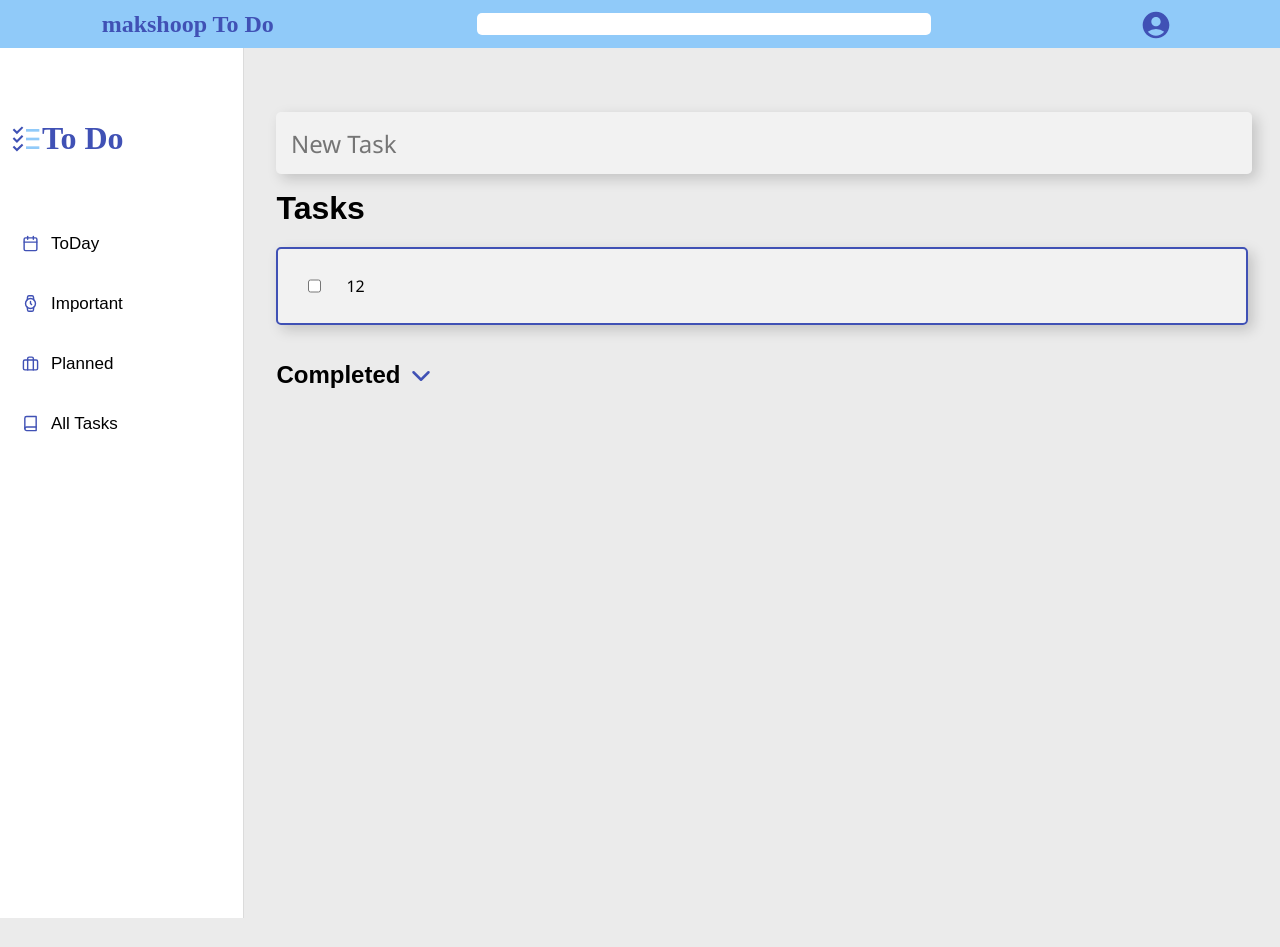
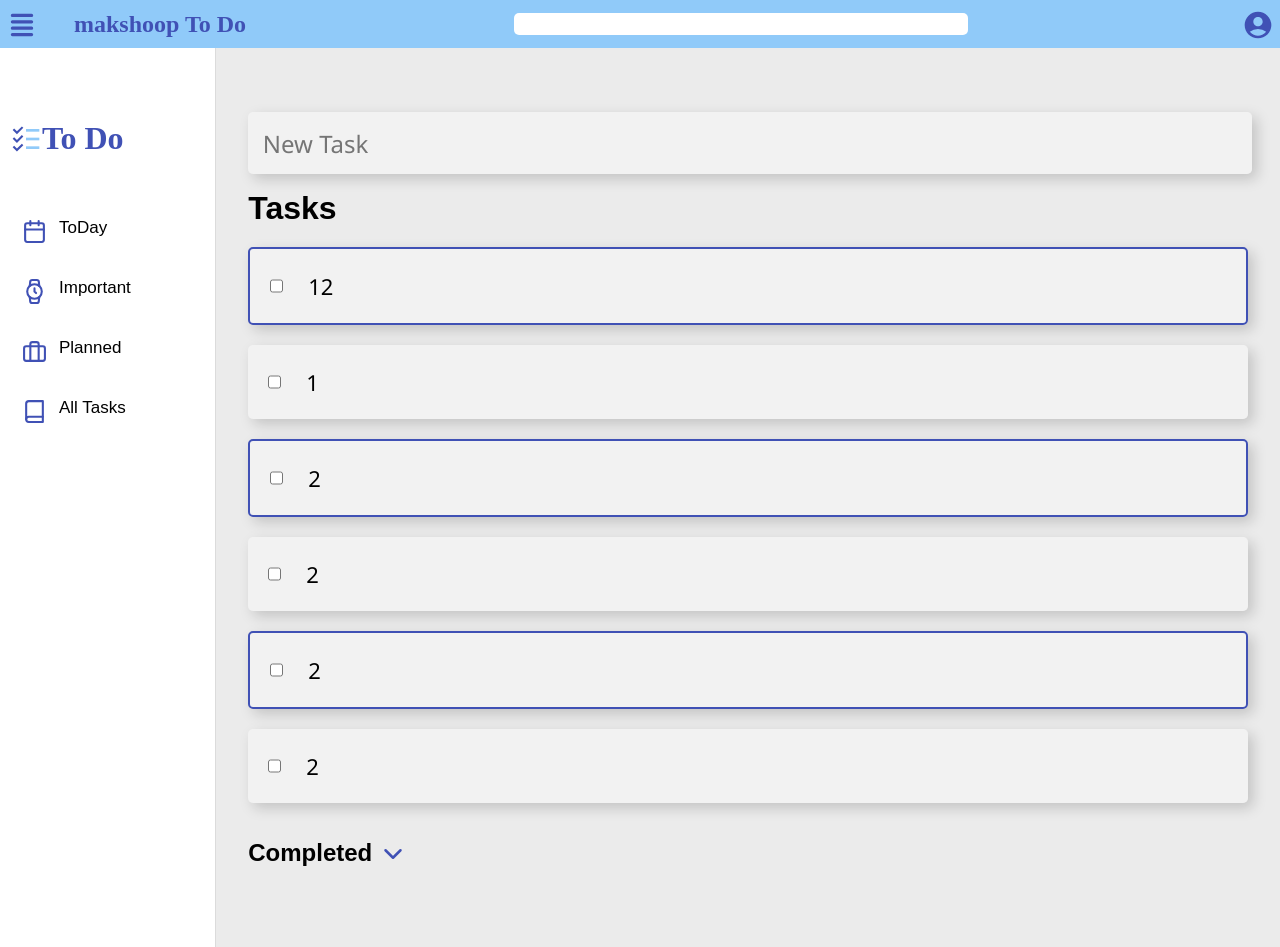
Before and after one commit to makshoop/ToDo, a React (Vite) app: page / in a window 1280 px wide. Before the commit the page ends 918 px from the top, so only its background shows below. Built offline with nearby package versions, Linux system fonts and the light colour scheme; data requests are answered from the project's data file; a web font is replaced by a local one.

Commit message:
fix font-size for taskCard

```diff
--- a/db.json
+++ b/db.json
@@ -7,6 +7,46 @@
       "today": false,
       "important": true,
       "planned": false
+    },
+    {
+      "id": 1677196068332,
+      "title": "1",
+      "completed": false,
+      "today": false,
+      "important": false,
+      "planned": false
+    },
+    {
+      "id": 1677196069411,
+      "title": "2",
+      "completed": false,
+      "today": false,
+      "important": true,
+      "planned": false
+    },
+    {
+      "id": 1677196070032,
+      "title": "2",
+      "completed": false,
+      "today": false,
+      "important": false,
+      "planned": false
+    },
+    {
+      "id": 1677196070562,
+      "title": "2",
+      "completed": false,
+      "today": false,
+      "important": true,
+      "planned": false
+    },
+    {
+      "id": 1677196070813,
+      "title": "2",
+      "completed": false,
+      "today": false,
+      "important": false,
+      "planned": false
     }
   ]
 }
--- a/src/сomponents/App/index.jsx
+++ b/src/сomponents/App/index.jsx
@@ -10,7 +10,7 @@ export function App() {
 		<>
 			<Header />
 			<main className="appMain">
-				<Sidebar />
+				<Sidebar isOpen={true} />
 				<div className="tasksContainer">
 					<Tasks />
 				</div>
--- a/src/сomponents/Sidebar/index.jsx
+++ b/src/сomponents/Sidebar/index.jsx
@@ -1,5 +1,4 @@
 import React from "react";
-
 import "./styles.css";
 
 import { FcTodoList } from "react-icons/fc";
@@ -8,9 +7,10 @@ import { FiBriefcase } from "react-icons/fi";
 import { FiBook } from "react-icons/fi";
 import { FiWatch } from "react-icons/fi";
 
-export function Sidebar() {
+export function Sidebar({ isOpen }) {
+	const sidebarWidth = isOpen ? "250px" : "70px";
 	return (
-		<aside className="sidebar">
+		<aside className="sidebar" style={{ width: sidebarWidth }}>
 			<header className="sidebarHeader">
 				<FcTodoList />
 				<p>To Do</p>
--- a/src/сomponents/Sidebar/styles.css
+++ b/src/сomponents/Sidebar/styles.css
@@ -3,7 +3,6 @@
     display: flex;
     flex-direction: column;
     align-items: flex-start;
-    width: 23%;
     min-height: 100vh;
     padding: 40px 10px 30px 10px;
     background: #fff;
@@ -14,7 +13,6 @@
     display: flex;
     align-items: center;
     justify-content:flex-start;
-    font-size: x-large;
     width: 100%;
     margin-bottom: 24px;
     font-family: 'Mynerve', cursive;
@@ -22,15 +20,7 @@
     font-size: xx-large;
     color: #4051b5;
 }
-.sidebarHeader i {
-    margin-top: 9px;
-    padding-right: 20px;
-}
 
-.sidebar i {
-    color: #4051b5;
-
-}
 .sidebar button{
     height: 60px;
     background: transparent;
@@ -42,7 +32,7 @@
 
 .sidebar button > span{
     display: flex;
-    align-items: center;
+    /* align-items: center; */
     gap: 12px;
     height: 48px;
     padding: 0 12px;
@@ -60,6 +50,7 @@
 }
 
 .sidebar button span svg{
+    font-size: 25px;
     color:#4051b5
 }
 
@@ -73,13 +64,19 @@
 
 
 @media (width < 700px){
+    .sidebar button span {
+        display: none;
+    }
 
+    .sidebar button > span {
+        display: flex;
+        justify-content: center;
+        font-size: 30px;
+    }
 
-    /* .sidebar button span {
-        display: none;
-    } */
-    .sidebar button span svg{
-        display: block;
+    header.sidebarHeader {
+        justify-content: center;
+        font-size: 50px;
     }
 
     .sidebarHeader p{
@@ -94,9 +91,9 @@
         width: 50px;
     }
 
-    /* .sidebar button > span > span{
+    .sidebar button > span > span{
         opacity: 0;
         visibility: hidden;
-    } */
+    }
 
 }
--- a/src/сomponents/header/Header.css
+++ b/src/сomponents/header/Header.css
@@ -9,6 +9,15 @@
     align-items: center;
 }
 
+.openSidebarButton {
+    margin-top: 9px;
+    margin-right: 30px;
+    background: none;
+    border: none;
+    color: #4051b5;
+    font-size: xx-large;
+    cursor: pointer;
+}
 
 .profile {
     margin-top: 9px;
@@ -17,7 +26,6 @@
     color: #4051b5;
     font-size: xx-large;
     cursor: pointer;
-    /* text-align: center; */
 }
 
 .appHeader h3 {
@@ -33,7 +41,7 @@
     height: 3rem;
     display: flex;
     justify-content: center;
-    justify-content: space-around;
+    justify-content: space-between;
     align-items: center;
 }
 
--- a/src/сomponents/header/Header.jsx
+++ b/src/сomponents/header/Header.jsx
@@ -1,6 +1,8 @@
 import React, { useState } from "react";
 import { MdAccountCircle } from "react-icons/md";
+import { HiViewList } from "react-icons/hi";
 import { LoginCard } from "../LoginCard";
+import { Sidebar } from "../sidebar";
 
 export function Header() {
 	const [showLoginCard, setShowLoginCard] = useState(false);
@@ -11,7 +13,12 @@ export function Header() {
 
 	return (
 		<header className="appHeader">
-			<h3>makshoop To Do</h3>
+			<div style={{ display: "flex" }}>
+				<button className="openSidebarButton">
+					<HiViewList />
+				</button>
+				<h3>makshoop To Do</h3>
+			</div>
 			<input type="text" id="search-bar" />
 			<button className="profile" onClick={handleToggleLoginCard}>
 				<MdAccountCircle />
--- a/src/сomponents/tasks/Tasks.css
+++ b/src/сomponents/tasks/Tasks.css
@@ -5,8 +5,8 @@
     box-shadow: 5px 5px 14px rgba(0, 0, 0, 0.173);
     border-radius: 5px;
     margin: 20px 0;
-    padding: 10px;
-    font-family:'Segoe UI', Tahoma, Geneva, Verdana, sans-serif
+    font-family:'Segoe UI', Tahoma, Geneva, Verdana, sans-serif;
+    font-size: 22px
 }
 
 .taskCard:hover {
@@ -14,6 +14,7 @@
 }
 
 .taskCard input {
+    font-size: xx-large;
     margin: 0 25px 0 20px;
 }
 
@@ -42,7 +43,7 @@
     cursor: pointer;
     border: none;
     outline: none;
-    font-size: 20px;
+    font-size: 25px;
     color: #4051b5;
 }
 
--- a/src/сomponents/tasks/Tasks.jsx
+++ b/src/сomponents/tasks/Tasks.jsx
@@ -101,7 +101,7 @@ export function Tasks() {
 					className="taskCard"
 					key={task.id}
 					style={{
-						border: task.important ? "2px solid #4051b5" : "none",
+						border: task.important ? "0.1em solid #4051b5" : "none",
 					}}
 				>
 					<input
@@ -147,7 +147,7 @@ export function Tasks() {
 							className="taskCard"
 							key={task.id}
 							style={{
-								border: task.important ? "2px solid #4051b5" : "none",
+								border: task.important ? "0.1em solid #4051b5" : "none",
 							}}
 						>
 							<input
```
